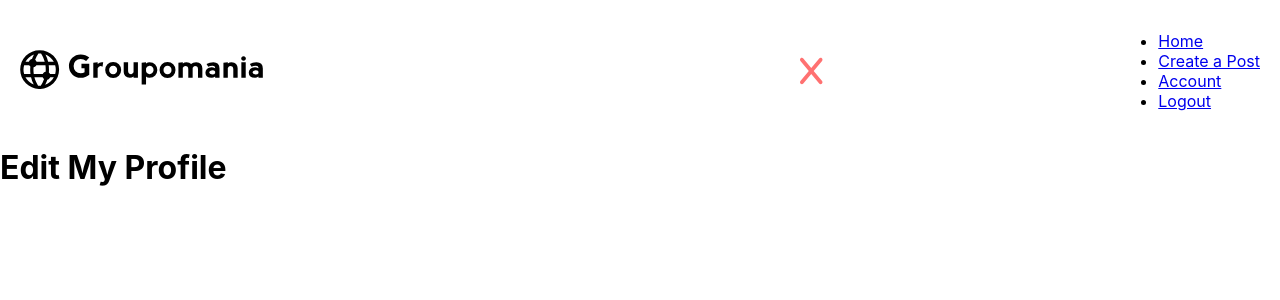
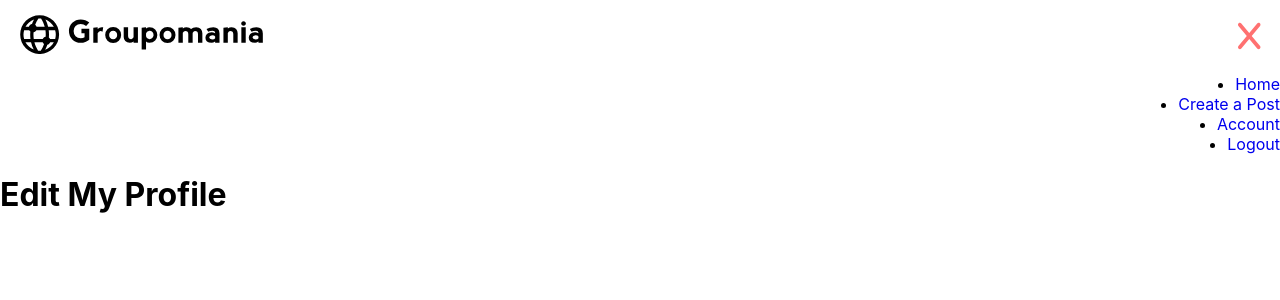
Before and after one commit to abby-pfingsten/groupomania-react-app, a React (Create React App) app in the folder app/: page /profile in a window 1280 px wide. Both pictures are taken after a click on the element 1246 px from the left and 36 px from the top of the page. Shown: the top 300 px of the page. Built offline with nearby package versions, Linux system fonts and the light colour scheme.

Commit message:
working on nav menu

```diff
--- a/app/src/frontend/pages/Header.js
+++ b/app/src/frontend/pages/Header.js
@@ -38,25 +38,27 @@ function Header({ isMobile }) {
             {click ? faXElement : faBarsElement}
             {/* </Link> */}
           </div>
+        </div>
+
         {click ? (
           <>
-              <ul>
-                <li className="nav_menu_links">
+            <ul className="nav_menu__items">
+              <li className="nav_menu__links">
                 <Link to="/" onClick={closeMobileMenu}>
                   Home
                 </Link>
               </li>
-                <li className="nav_menu_links">
+              <li className="nav_menu__links">
                 <Link to="/" onClick={closeMobileMenu}>
                   Create a Post
                 </Link>
               </li>
-                <li className="nav_menu_links">
+              <li className="nav_menu__links">
                 <Link to="/profile" onClick={closeMobileMenu}>
                   Account
                 </Link>
               </li>
-                <li className="nav_menu_links">
+              <li className="nav_menu__links">
                 <Link to="/" onClick={closeMobileMenu}>
                   Logout
                 </Link>
@@ -66,7 +68,6 @@ function Header({ isMobile }) {
         ) : (
           <></>
         )}
-        </div>
       </nav>
       <Outlet />
     </>
--- a/app/src/frontend/styles/Nav.scss
+++ b/app/src/frontend/styles/Nav.scss
@@ -25,7 +25,15 @@
     font-size: 30px;
   }
 }
- .nav_menu {
-    color: $dark-red-color;
-    font-size: 30px;
+.nav_menu {
+  color: $dark-red-color;
+  font-size: 30px;
+  &__items {
+    display: flex;
+    flex-direction: column;
+    align-items: flex-end;
   }
+  &__links a {
+    text-decoration: none;
+  }
+}
```
Lines whose indentation alone changed are shown as unchanged.
